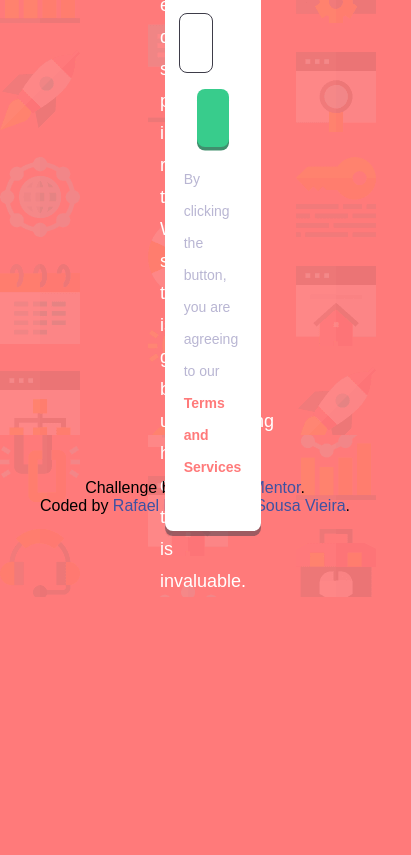
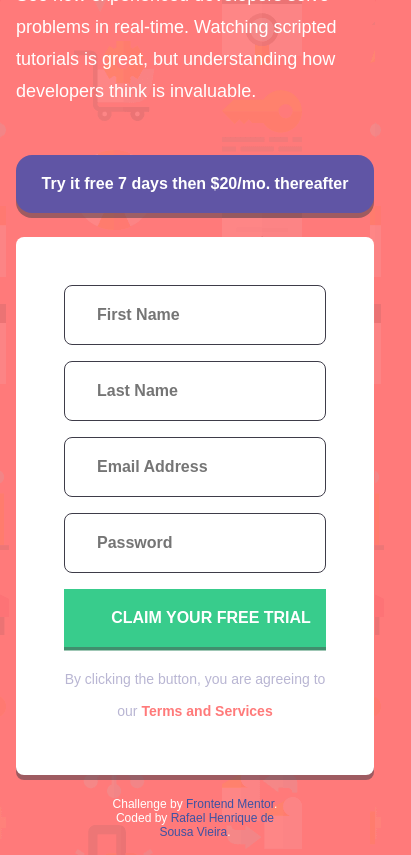
Before and after one commit to RafaelHDSV/Intro-component-with-sign-up-form, a plain HTML site: page index.html in a window 390 px wide. Shown: the part 365-1220 px from the top of the page, 411 px wide, since content can reach past the window. Before the commit the page ends 962 px from the top, so only its background shows below. Drawn offline with Linux system fonts and the light colour scheme.

Commit message:
Creating mobile

```diff
--- a/index.html
+++ b/index.html
@@ -136,9 +136,12 @@
       border: 1px solid var(--dark_blue);
     }
 
-    .form_inputs input[type=button] {
+    button {
       border: none;
       outline: 0;
+      padding: 1.25rem 0 1.25rem 2rem;
+      width: 100%;
+      text-align: center;
       background-color: var(--green);
       color: var(--white);
       text-transform: uppercase;
@@ -150,7 +153,7 @@
       box-shadow: 0px 3.5px 0px 0px rgba(64, 143, 109, 1);
     }
 
-    .form_inputs input[type=button]:hover {
+    button:hover {
       opacity: .5;
     }
 
@@ -196,12 +199,79 @@
     }
 
     .attribution {
-      font-size: 11px;
+      position: absolute;
+      bottom: 0;
+      left: 50%;
+      transform: translate(-50%);
+      padding: 1rem 0;
+      color: hsl(0, 0%, 100%);
       text-align: center;
+      gap: 1.5rem;
     }
 
     .attribution a {
       color: hsl(228, 45%, 44%);
+    }
+
+    .attribution p,
+    .attribution a {
+      font-size: 12px;
+    }
+
+    @media screen and (max-width: 768px) {
+      body {
+        background-image: url('images/bg-intro-mobile.png');
+        position: relative;
+        padding: 1rem;
+      }
+
+      main {
+        height: 100%;
+        flex-direction: column;
+        padding: 3rem 0;
+        gap: 3rem;
+      }
+
+      .text {
+        justify-content: center;
+        align-items: center;
+        gap: 1.5rem;
+        color: var(--white);
+        width: 100%;
+        height: 100%;
+      }
+
+      .form {
+        display: flex;
+        flex-direction: column;
+        justify-content: center;
+        align-items: center;
+        gap: 1.5rem;
+        color: var(--white);
+        width: 100%;
+        height: 100%;
+      }
+
+      .form_inputs p {
+        text-align: center;
+      }
+
+      .attribution {
+        position: absolute;
+        bottom: -1rem;
+        left: 50%;
+        transform: translate(-50%);
+        display: block;
+        padding: 1rem 0;
+        color: hsl(0, 0%, 100%);
+        font-size: 11px;
+        text-align: center;
+        gap: 1.5rem;
+      }
+
+      .attribution a {
+        color: hsl(228, 45%, 44%);
+      }
     }
   </style>
 </head>
@@ -245,7 +315,8 @@
           <label class="hide" id="label_password" for="password">Password cannot be empty</label>
         </div>
 
-        <input type="button" value="Claim your free trial" onclick="verification()">
+        <!-- <input type="button" value="Claim your free trial" onclick="verification()">Claim your free trial -->
+        <button onclick="verification()">Claim your free trial</button>
         <p>By clicking the button, you are agreeing to our <strong>Terms and Services</strong></p>
       </div>
     </div>
```
